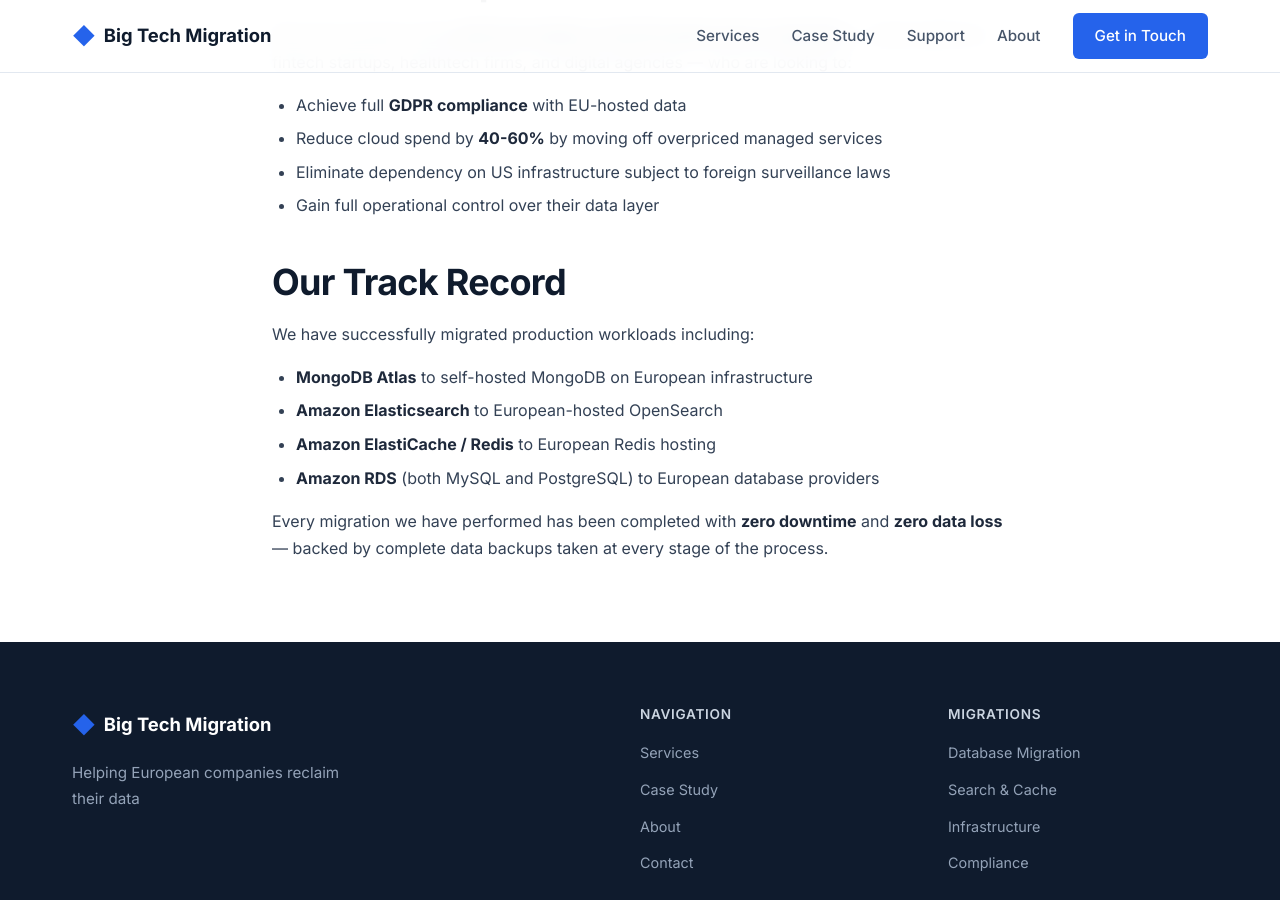
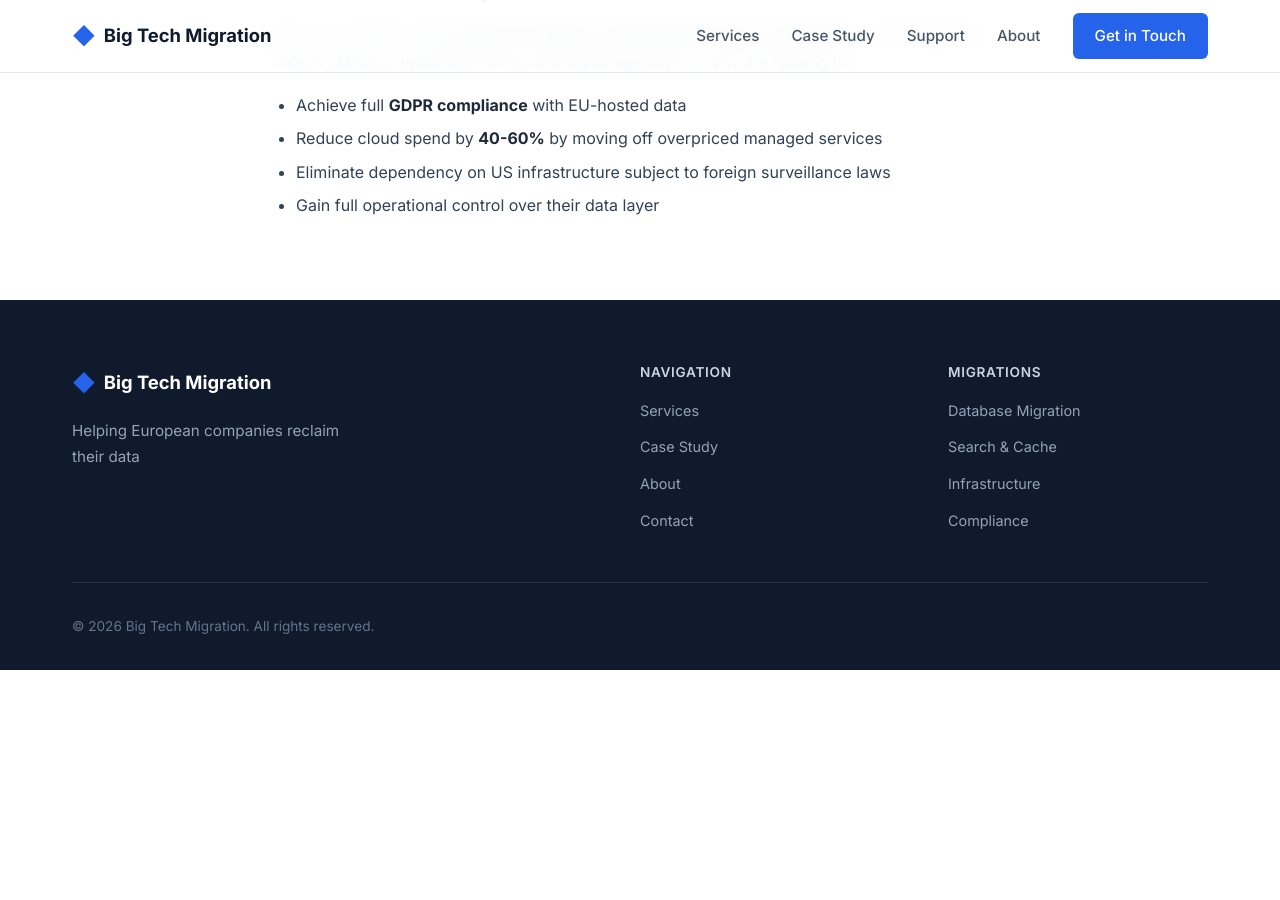
Before and after one commit to bigtechmigration/bigtechmigration.github.io, a Jekyll site: the page built from about.md, in a window 1280 px wide and 900 px high, scrolled down 1217 px. Built offline with Jekyll 4.4.1, drawn with Linux system fonts in a browser that asks for light colours; after the commit the page ends 1887 px from its top, so only the background shows below that.

Commit message:
update about

```diff
--- a/about.md
+++ b/about.md
@@ -40,16 +40,3 @@
 - Reduce cloud spend by **40-60%** by moving off overpriced managed services
 - Eliminate dependency on US infrastructure subject to foreign surveillance laws
 - Gain full operational control over their data layer
-
-## Our Track Record
-
-We have successfully migrated production workloads including:
-
-- **MongoDB Atlas** to self-hosted MongoDB on European infrastructure
-- **Amazon Elasticsearch** to European-hosted OpenSearch
-- **Amazon ElastiCache / Redis** to European Redis hosting
-- **Amazon RDS** (both MySQL and PostgreSQL) to European database providers
-
-Every migration we have performed has been completed with **zero downtime** and
-**zero data loss** — backed by complete data backups taken at every stage of the
-process.
```
